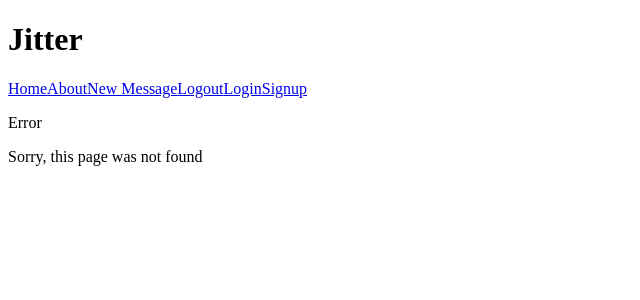
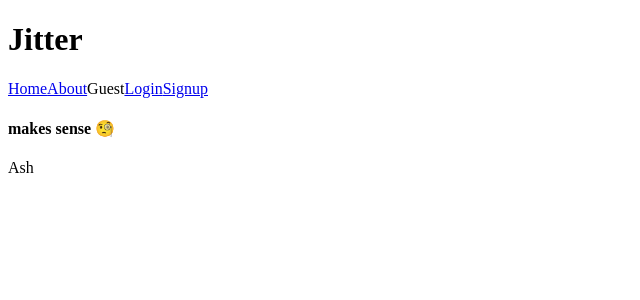
Before and after one commit to AnderDevitt/jitter2, a React (Create React App) app: page /messages/1 in a window 1280 px wide. Before the commit this address had no page. Shown: the top 300 px of the page, without its empty margins (0-640 px from the left). Built offline with nearby package versions, Linux system fonts and the light colour scheme.

Commit message:
routing lesson

```diff
--- a/src/components/App.js
+++ b/src/components/App.js
@@ -3,6 +3,7 @@ import Navigation from './Navigation'
 import LoginForm from './LoginForm'
 import MessageForm from './MessageForm'
 import Messages from './Messages'
+import MessageDetail from './MessageDetail'
 import initialMessageList from '../data/message-list.json'
 import { BrowserRouter as Router, Route, Routes, Navigate } from 'react-router-dom'
 import About from './About'
@@ -22,13 +23,22 @@ const App = () => {
     const message = {
       text: text,
       user: loggedInUser,
-      id: messageList[messageList.length - 1].id + 1
+      id: messageList[0].id + 1 //nextId(messageList)
     }
     setMessageList(
-      (messageList) => [...messageList, message]
+      // this will put the last message at the top of the message list. reverse the elements in the [ ] to reverse the order
+      (messageList) => [message, ...messageList]
     )
   }
 
+  function nextId(data) {
+    // exclude empty data
+    if(data.length === 0) return 1;
+    // find the next id if there are elements in data
+    const sortData = data.sort((a,b) => a.id - b.id)
+    const nextId = sortData[sortData.length - 1].id + 1
+    return nextId
+  }
 
   useEffect(
     ()=> {
@@ -53,7 +63,17 @@ const App = () => {
             <Navigation loggedInUser={loggedInUser} activateUser={activateUser} />
             <Routes>
               <Route path="/" element={<Navigate to="messages" replace/>} />
-              <Route path="messages" element={<Messages messageList={messageList} />} />
+              {/* Nested routes for messages routes */}
+              <Route path="messages" >
+                <Route index element={<Messages messageList={messageList} />} />
+                <Route path="new" element={
+                  loggedInUser?
+                    <MessageForm loggedInUser={loggedInUser} addMessage={addMessage} />
+                  :
+                    <Navigate to="/login" />
+                  } />
+                <Route path=":messageId" element={<MessageDetail messageList={messageList} />} />
+              </Route>
               <Route path="about" element={<About />} />
               <Route path="login" element={<LoginForm activateUser={activateUser} />} />
 
--- a/src/components/LoginForm.js
+++ b/src/components/LoginForm.js
@@ -1,6 +1,9 @@
 import { useState } from "react"
+import { useNavigate}   from "react-router-dom"
 
 const LoginForm = ({activateUser}) => {
+
+    const navigate = useNavigate()
     const initialFormData = {
         user: "",
         password: ""
@@ -17,6 +20,7 @@ const LoginForm = ({activateUser}) => {
         activateUser(formData.user)
         // clean the form
         setFormData(initialFormData)
+        navigate("/messages")
     }
 
     const handleFormData = (e) => {
--- a/src/components/Message.js
+++ b/src/components/Message.js
@@ -1,8 +1,11 @@
+import { Link } from "react-router-dom"
+
 const Message = ({message}) => {
     return (
         <>
             <h4>{message.text}</h4>
             <p>{message.user}</p>
+            <Link to={`${message.id}`}>View Details</Link>
         </>
     )
 }
--- /dev/null
+++ b/src/components/MessageDetail.js
@@ -0,0 +1,34 @@
+import { Navigate, useParams, Link }    from "react-router-dom"
+
+
+const MessageDetail = ({messageList}) => {
+    const params = useParams()
+    console.log(params)
+
+    const getMessage = (id) => {
+        return messageList.find(m => m.id === parseInt(id))
+    }
+
+    const message = getMessage(params.messageId)
+    return (
+        <>
+            { message ?
+                <>
+                    <h4>{message.text}</h4>
+                    <p>{message.user}</p>
+                </>
+                :
+                <>
+                    <p>Message not found</p>
+                    <Link to="/messages">Go back to the main page</Link>
+                </>
+                // <Navigate to="/notFound" />
+
+            }
+
+
+        </>
+    )
+}
+
+export default MessageDetail
--- a/src/components/MessageForm.js
+++ b/src/components/MessageForm.js
@@ -1,7 +1,9 @@
 import { useState } from "react"
+import { useNavigate } from "react-router-dom"
 
 const MessageForm = ({loggedInUser, addMessage}) => {
 
+    const navigate = useNavigate()
     const initialFormData = {
         text: ""
     }
@@ -15,6 +17,7 @@ const MessageForm = ({loggedInUser, addMessage}) => {
             console.log(formData)
             addMessage(formData.text)
             cleanMessage()
+            navigate("/messages")
         }
 
     }
--- a/src/components/Navigation.js
+++ b/src/components/Navigation.js
@@ -1,22 +1,34 @@
-import { Link } from "react-router-dom"
+import { Link, useNavigate } from "react-router-dom"
 
 const Navigation = ({loggedInUser, activateUser}) => {
 
+    const navigate = useNavigate()
     // when logout is clicked this will prevent page rerender and wipe the active user
     const logout = (e) => {
         e.preventDefault()
         activateUser("")
+        navigate("/messages")
     }
 
     return (
         <nav>
             <Link to="/messages">Home</Link>
             <Link to="/about">About</Link>
-            <Link to="/messages/new">New Message</Link>
-            {loggedInUser}
-            <Link to="/messages" onClick={logout}>Logout</Link>
-            <Link to="/login">Login</Link>
-            <Link to="/login">Signup</Link>
+            { loggedInUser ?
+                <>
+                <Link to="/messages/new">New Message</Link>
+                {loggedInUser}
+                <Link to="/messages" onClick={logout}>Logout</Link>
+                </>
+
+            :
+                <>
+                Guest
+                <Link to="/login">Login</Link>
+                <Link to="/login">Signup</Link>
+                </>
+
+            }
         </nav>
     )
 }
--- a/src/components/NotFound.js
+++ b/src/components/NotFound.js
@@ -1,8 +1,11 @@
+import { Link } from "react-router-dom"
+
 const NotFound = () => {
   return (
     <>
       <p>Error</p>
       <p>Sorry, this page was not found</p>
+      <Link to="/messages">Go back to messages</Link>
     </>
   )
 }
--- a/src/data/message-list.json
+++ b/src/data/message-list.json
@@ -1,7 +1,7 @@
 [
-    {"id": 1, "text":"it's finally making sense to me. Short-circuit logic messed me up so much before" , "user": "Andrew"},
-    {"id": 2, "text": "yes very neat!", "user": "Lance"},
-    {"id": 3, "text": "how good is this!!!!", "user": "simon" },
-    {"id": 4, "text": "makes sense 🧐" , "user": "Ash"}
+    {"id": 4, "text":"it's finally making sense to me. Short-circuit logic messed me up so much before" , "user": "Andrew"},
+    {"id": 3, "text": "yes very neat!", "user": "Lance"},
+    {"id": 2, "text": "how good is this!!!!", "user": "simon" },
+    {"id": 1, "text": "makes sense 🧐" , "user": "Ash"}
 
 ]
```
